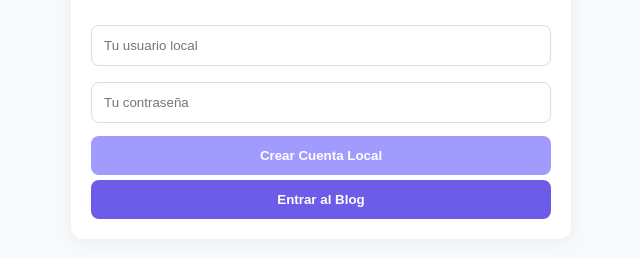
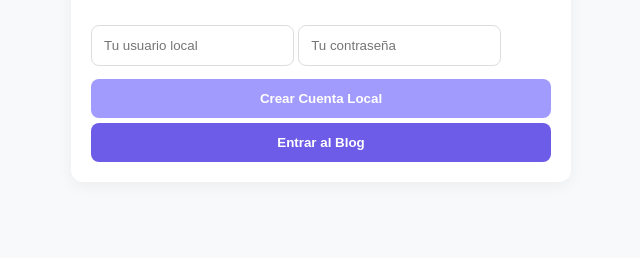
Before and after one commit to piezasparawebsite/blogchain-js_blockchain, a plain HTML site: page index.html in a window 1280 px wide. Shown: the part 96-354 px from the top of the page, without its empty margins (319-959 px from the left). Drawn offline with nearby package versions, Linux system fonts and the light colour scheme.

Commit message:
max width textarea

```diff
--- a/index.html
+++ b/index.html
@@ -10,7 +10,7 @@
         body { font-family: 'Segoe UI', sans-serif; background: var(--bg); margin: 0; padding: 20px; display: flex; justify-content: center; }
         .container { width: 100%; max-width: 500px; }
         .card { background: white; padding: 20px; border-radius: 12px; box-shadow: 0 4px 15px rgba(0,0,0,0.05); margin-bottom: 20px; }
-        input, textarea { width: 100%; padding: 12px; margin: 8px 0; border: 1px solid #ddd; border-radius: 8px; box-sizing: border-box; }
+        input, textarea { max-width: 100%; padding: 12px; margin: 8px 0; border: 1px solid #ddd; border-radius: 8px; box-sizing: border-box; }
         button { background: var(--primary); color: white; border: none; padding: 12px; border-radius: 8px; cursor: pointer; width: 100%; font-weight: bold; margin-top: 5px; transition: 0.3s; }
         button:hover { filter: brightness(1.1); }
         .post { background: white; border-left: 5px solid var(--primary); padding: 15px; margin: 10px 0; border-radius: 8px; box-shadow: 0 2px 5px rgba(0,0,0,0.05); }
```
